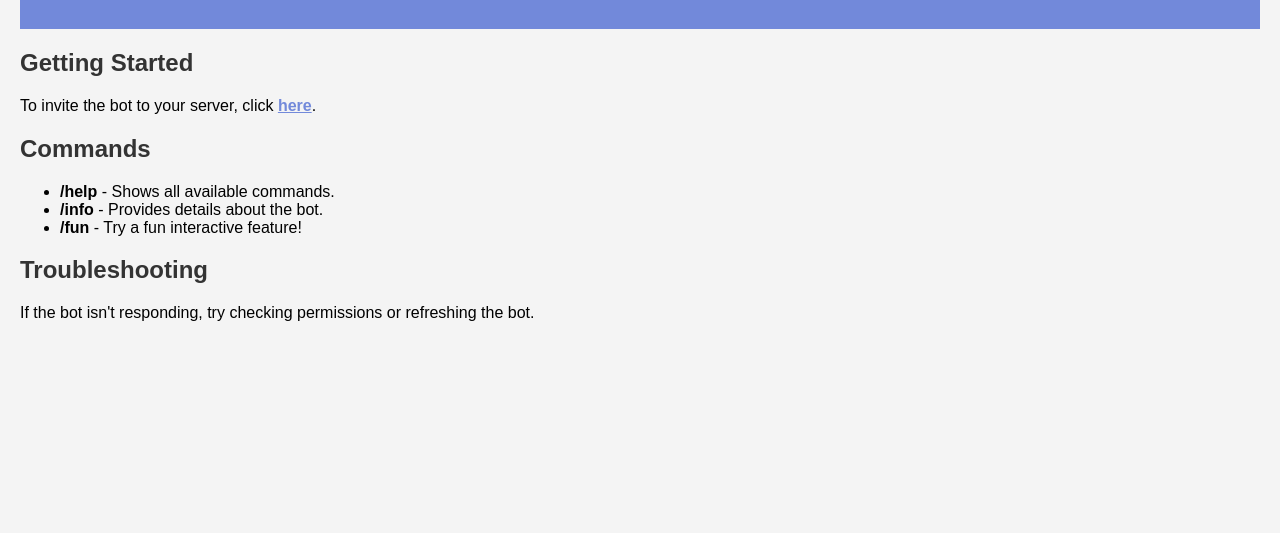
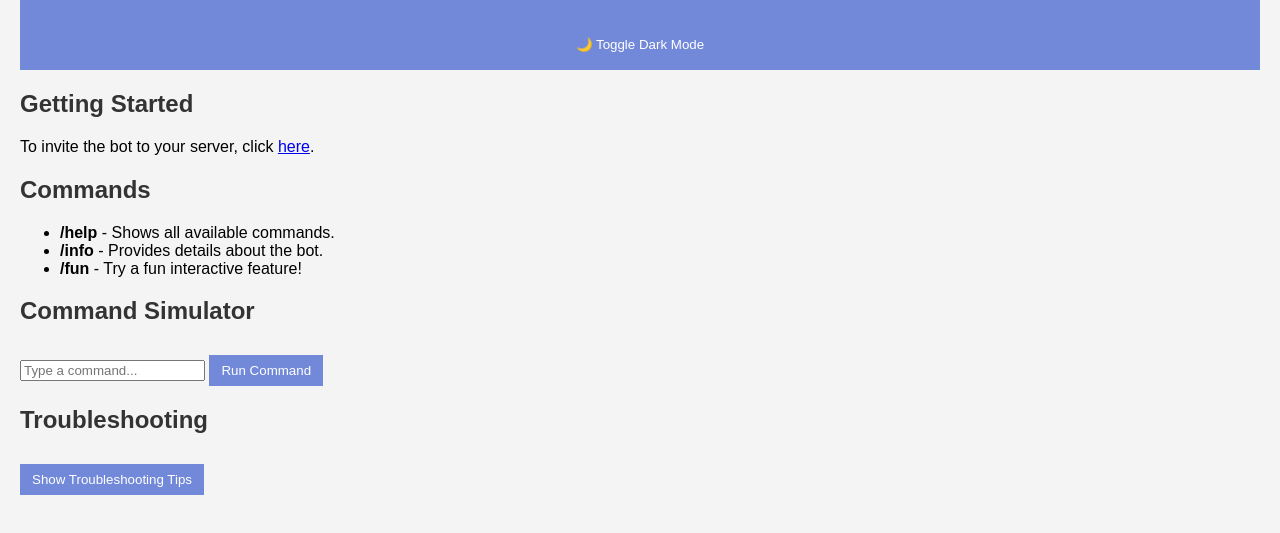
Before and after one commit to AceJavaScript/my-website, a plain HTML site: page index.html in a window 1280 px wide. Shown: the part 91-624 px from the top of the page. Drawn offline with Linux system fonts and the light colour scheme.

Commit message:
Updated bot website with interactivity

```diff
--- a/index.html
+++ b/index.html
@@ -9,6 +9,7 @@
   <body>
     <header>
       <h1>Welcome to My Bot's Guide</h1>
+      <button onclick="toggleDarkMode()">🌙 Toggle Dark Mode</button>
     </header>
     <main>
       <section>
@@ -30,11 +31,19 @@
         </ul>
       </section>
       <section>
+        <h2>Command Simulator</h2>
+        <input type="text" id="commandBox" placeholder="Type a command..." />
+        <button onclick="simulateCommand()">Run Command</button>
+        <p id="response"></p>
+      </section>
+      <section>
         <h2>Troubleshooting</h2>
-        <p>
-          If the bot isn't responding, try checking permissions or refreshing
-          the bot.
-        </p>
+        <button onclick="toggleFAQ()">Show Troubleshooting Tips</button>
+        <div id="faq" style="display: none">
+          <p>
+            If the bot isn't responding, ensure it has the correct permissions.
+          </p>
+        </div>
       </section>
     </main>
     <script src="script.js"></script>
--- a/script.js
+++ b/script.js
@@ -1,9 +1,26 @@
-document.addEventListener("DOMContentLoaded", () => {
-  const sections = document.querySelectorAll("section");
+// Dark Mode Toggle
+function toggleDarkMode() {
+  document.body.classList.toggle("dark-mode");
+}
 
-  sections.forEach((section) => {
-    section.addEventListener("click", () => {
-      section.classList.toggle("expanded");
-    });
-  });
-});
+// Command Simulator
+function simulateCommand() {
+  let command = document.getElementById("commandBox").value;
+  let responseBox = document.getElementById("response");
+
+  if (command === "/help") {
+    responseBox.innerText =
+      "Here's the list of commands: /info, /fun, /moderation...";
+  } else if (command === "/info") {
+    responseBox.innerText =
+      "This bot is designed to help users with various tasks!";
+  } else {
+    responseBox.innerText = "Unknown command.";
+  }
+}
+
+// FAQ Toggle
+function toggleFAQ() {
+  let faq = document.getElementById("faq");
+  faq.style.display = faq.style.display === "none" ? "block" : "none";
+}
--- a/styles.css
+++ b/styles.css
@@ -3,6 +3,7 @@ body {
   margin: 0;
   padding: 20px;
   background-color: #f4f4f4;
+  transition: background-color 0.3s, color 0.3s;
 }
 
 header {
@@ -16,7 +17,16 @@ h2 {
   color: #333;
 }
 
-a {
-  color: #7289da;
-  font-weight: bold;
+button {
+  padding: 8px 12px;
+  cursor: pointer;
+  background-color: #7289da;
+  border: none;
+  color: white;
+  margin-top: 10px;
 }
+
+.dark-mode {
+  background-color: #333;
+  color: white;
+}
```
